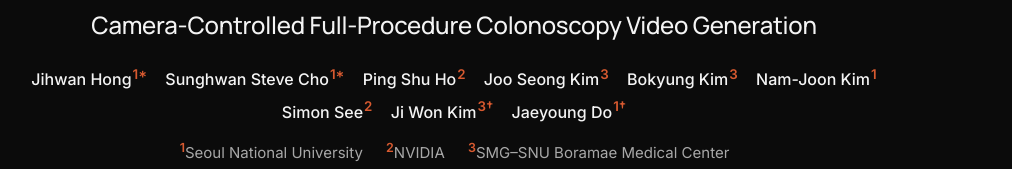
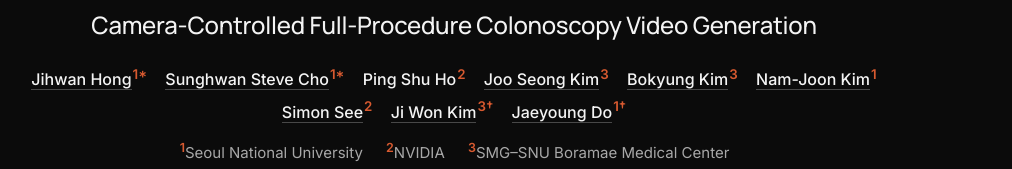
Before and after one commit to AIDASLab/ColonoWorld, a plain HTML site: page index.html in a window 1280 px wide. Shown: the part 126-295 px from the top of the page, without its empty margins (186-1198 px from the left). Drawn offline with Linux system fonts and the light colour scheme.

Commit message:
Link author pages

```diff
--- a/index.html
+++ b/index.html
@@ -180,15 +180,15 @@ footer p { margin: 0 auto; max-width: 720px; }
 
     <!-- AUTHORS: edit this block only -->
     <div class="authors">
-      <span>Jihwan Hong<sup>1*</sup></span>
-      <span>Sunghwan Steve Cho<sup>1*</sup></span>
+      <span><a href="https://csjihwanh.com">Jihwan Hong</a><sup>1*</sup></span>
+      <span><a href="mailto:steve97@snu.ac.kr">Sunghwan Steve Cho</a><sup>1*</sup></span>
       <span>Ping Shu Ho<sup>2</sup></span>
-      <span>Joo Seong Kim<sup>3</sup></span>
-      <span>Bokyung Kim<sup>3</sup></span>
-      <span>Nam-Joon Kim<sup>1</sup></span>
-      <span>Simon See<sup>2</sup></span>
-      <span>Ji Won Kim<sup>3&dagger;</sup></span>
-      <span>Jaeyoung Do<sup>1&dagger;</sup></span>
+      <span><a href="https://www.brmh.org/custom/popup/layer_doctor_view.do?dt_no=528&amp;medi_code=001015000%7C001015000&amp;en_yn=Y">Joo Seong Kim</a><sup>3</sup></span>
+      <span><a href="https://www.brmh.org/custom/popup/layer_doctor_view.do?dt_no=474&amp;medi_code=001015000%7C001015000&amp;en_yn=Y">Bokyung Kim</a><sup>3</sup></span>
+      <span><a href="https://imsilab.github.io/imsi/authors/investigators/nam-joon-kim/">Nam-Joon Kim</a><sup>1</sup></span>
+      <span><a href="https://www.polyu.edu.hk/nvidiarc/peoples/simon-see/">Simon See</a><sup>2</sup></span>
+      <span><a href="https://www.brmh.org/custom/popup/layer_doctor_view.do?dt_no=200&amp;medi_code=001015000%7C001015000&amp;en_yn=Y">Ji Won Kim</a><sup>3&dagger;</sup></span>
+      <span><a href="https://sites.google.com/view/jydo/home">Jaeyoung Do</a><sup>1&dagger;</sup></span>
     </div>
     <div class="affil">
       <span><sup>1</sup>Seoul National University</span>
```
